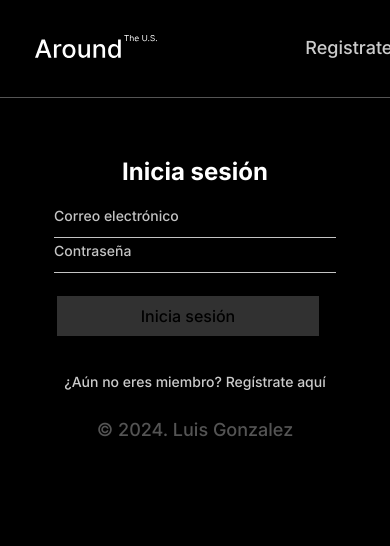
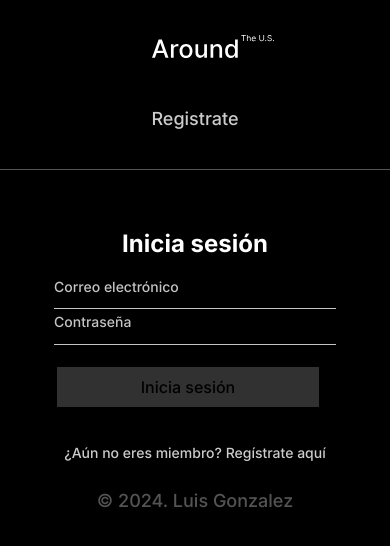
Before and after one commit to luis-gn006/web_project_around_auth, a React (Vite) app: page /login in a window 390 px wide. Shown: the top 546 px of the page. Built offline with nearby package versions, Linux system fonts and the light colour scheme; no server answers.

Commit message:
update responsive

```diff
--- a/src/blocks/div.css
+++ b/src/blocks/div.css
@@ -1,5 +1,5 @@
 .div {
-  width: 358px;
+  width: 320px;
   height: 100%;
   background-color: #000000be;
   z-index: 1;
@@ -228,6 +228,9 @@
 }
 
 @media screen and (min-width: 1280px) {
+  .div {
+    width: 358px;
+  }
   .div__title-image {
     font-size: 18px;
   }
--- a/src/blocks/header.css
+++ b/src/blocks/header.css
@@ -3,13 +3,14 @@
 }
 .header__container {
   display: flex;
-  justify-content: space-between;
-  align-items: end;
+  justify-content: space-around;
+  align-items: center;
+  flex-direction: column;
 }
 .header__logo {
   width: 122px;
   margin-left: 9%;
-  padding-top: 9%;
+  padding: 9% 0;
 }
 .header__line {
   margin-top: 10%;
@@ -31,12 +32,14 @@
   font-size: 18px;
   font-weight: 500;
   color: #FFF;
-  margin: 0 0 0 38%;
+  margin: 0 0 0 0;
+  padding: 2% 0;
 }
 .header__close-sesion {
   font-size: 18px;
   font-weight: 400;
   color: #A9A9A9;
+  padding: 2% 0;
 }
 .header__close-sesion:hover {
   opacity: 0.8;
@@ -49,11 +52,24 @@
     width: 150px;
     margin-left: 6%;
     padding-top: 6%;
+    padding-bottom: 0;
   }
   .header__line {
     margin: 0 6%;
     margin-top: 10%;
     width: 88%;
+  }
+  .header__container {
+    justify-content: space-around;
+    flex-direction:row;
+    align-items: end;
+  }
+  .header__user-email {
+    margin: 0 0 0 15%;
+    padding: 0;
+  }
+  .header__close-sesion {
+    padding: 0;
   }
 }
 
@@ -70,4 +86,13 @@
     width: 100%;
     margin: 5% 0 0 0;
   }
+  .header__container {
+    flex-direction:row;
+    display: flex;
+    justify-content: space-between;
+    align-items: end;
+  }
+  .header__user-email {
+    margin: 0 0 0 38%;
+  }
 }
```
